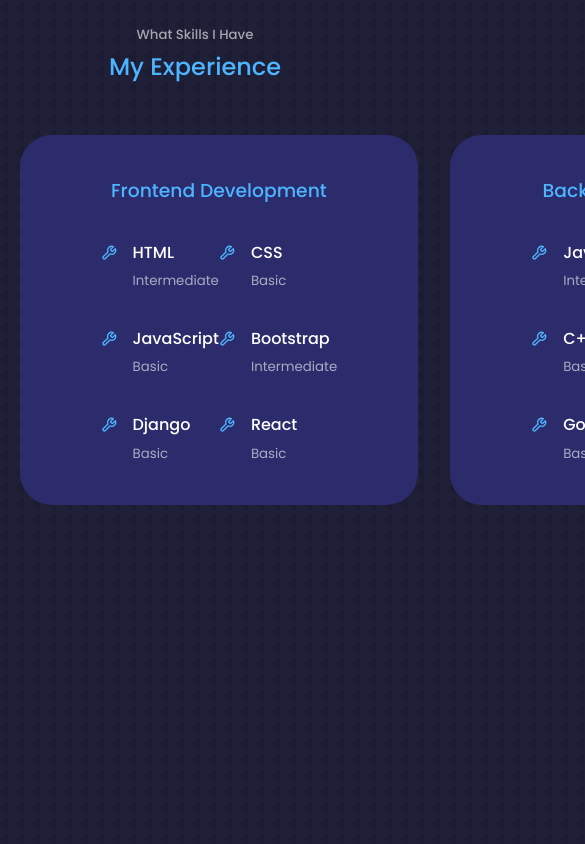
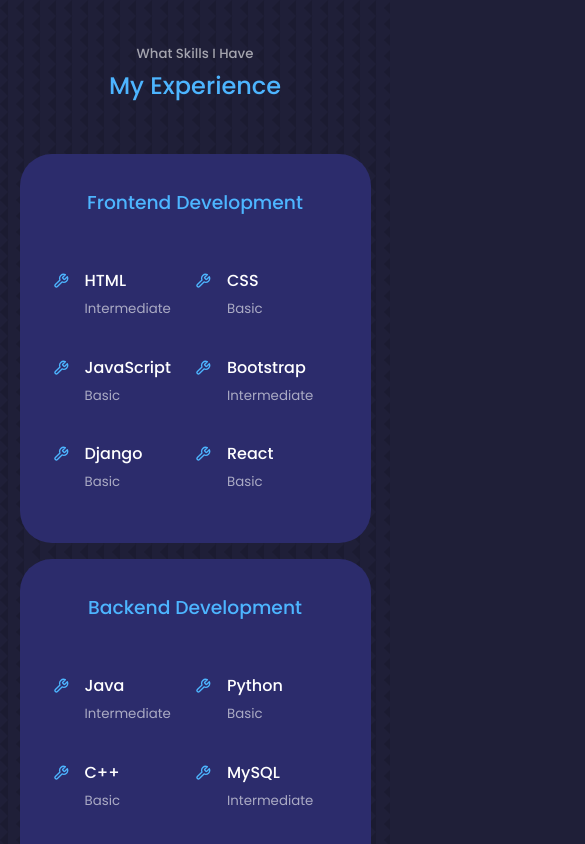
Before and after one commit to jzxl629/portfolio-website, a React (Create React App) app: page / in a window 390 px wide. Shown: the part 1920-2764 px from the top of the page, 585 px wide, since content can reach past the window. Built offline with nearby package versions, Linux system fonts and the light colour scheme.

Commit message:
Make experience section responsive

```diff
--- a/src/components/experience/experience.css
+++ b/src/components/experience/experience.css
@@ -39,3 +39,32 @@
     margin-top: 6px;
     color: var(--color-primary);
 }
+
+/* ============== Media Queries (Medium Devices) ============== */
+@media screen and (max-width: 1024px) {
+    .experience__container {
+        grid-template-columns: 1fr;
+    }
+
+    .experience__container > div {
+        width: 80%;
+        padding: 2rem;
+        margin: 0 auto ;
+    }
+
+    .experience__content {
+        padding: 1rem;
+    }
+}
+
+/* ============== Media Queries (Small Devices) ============== */
+@media screen and (max-width: 600px) {
+    .experience__container {
+        gap: 1rem;
+    }
+
+    .experience__container > div {
+        width: 100%;
+        padding: 2rem 1rem;
+    }
+}
--- a/src/index.css
+++ b/src/index.css
@@ -55,7 +55,6 @@
 
 section {
     margin-top: 8rem;
-    height: 100vh;
 }
 
 section > h2, section > h5 {
```
